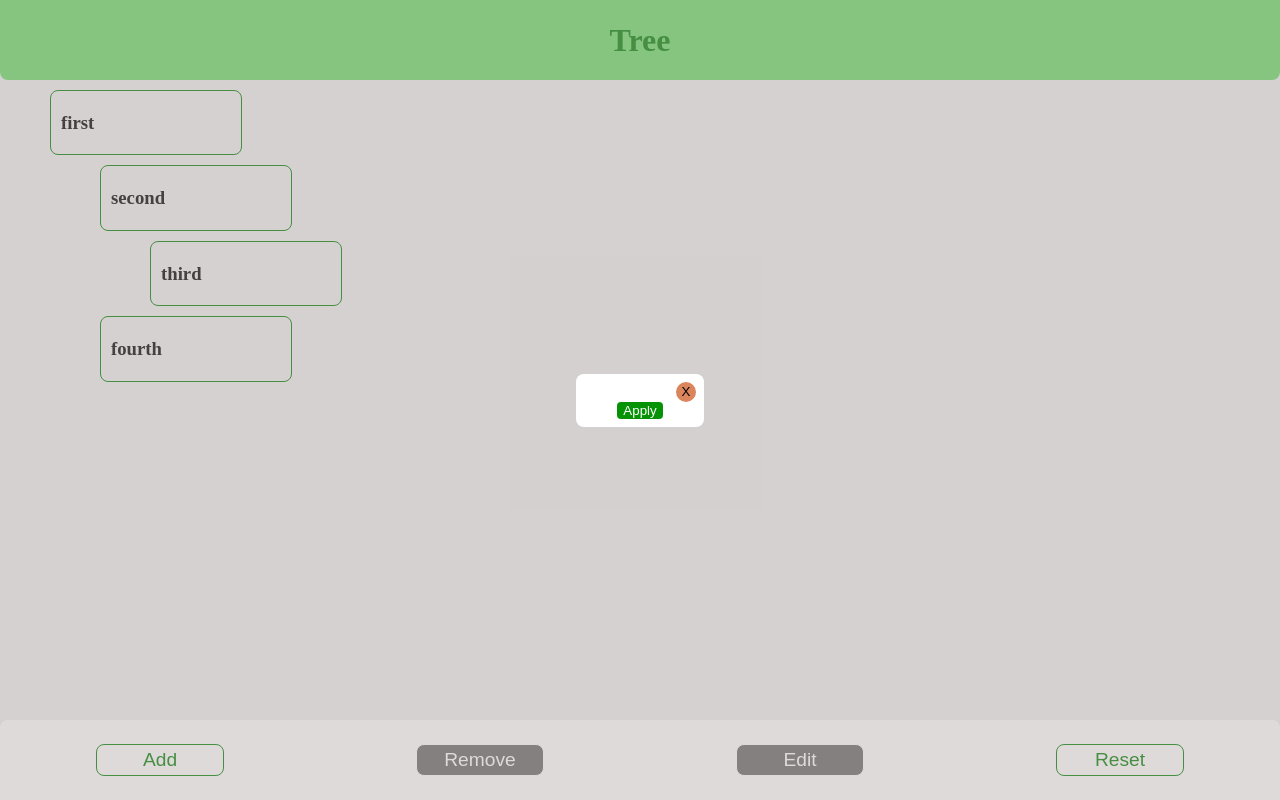
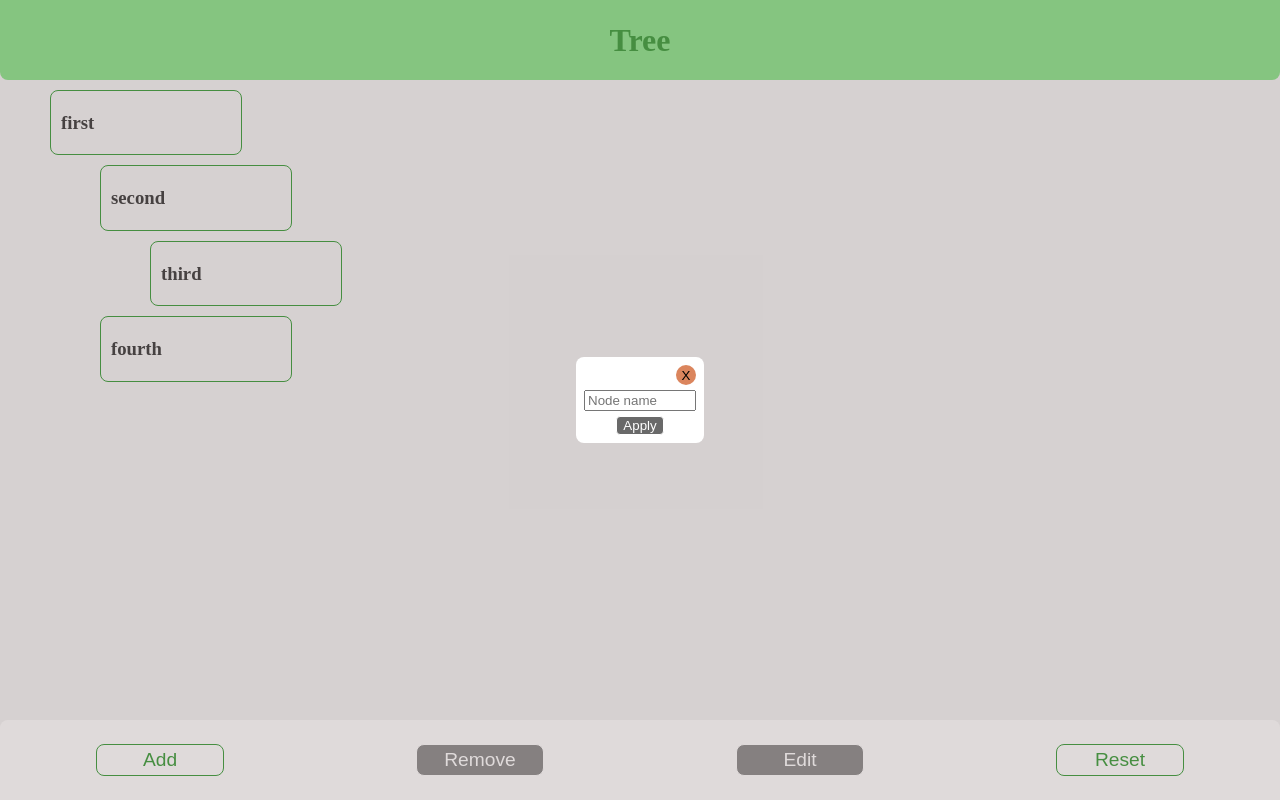
Before and after one commit to AlexZ04/tree-react, a React (Vite) app: page / in a window 1280 px wide. Both pictures are taken after a click on the button "Add". Built offline with nearby package versions, Linux system fonts and the light colour scheme.

Commit message:
add setting updating node

```diff
--- a/src/shared/Button/button.css
+++ b/src/shared/Button/button.css
@@ -26,16 +26,16 @@
 }
 
 *:disabled {
-    background-color: dimgrey;
-    color: white;
-    border: 1px solid white;
+    background-color: dimgrey !important;
+    color: white !important;
+    border: 1px solid white !important;
 }
 
 *:disabled:hover {
-    background-color: dimgrey;
-    cursor: no-drop;
+    background-color: dimgrey !important;
+    cursor: no-drop !important;
 }
 
 *:disabled:active {
-    opacity: 1;
+    opacity: 1 !important;
 }
--- a/src/widgets/Modal/Modal.css
+++ b/src/widgets/Modal/Modal.css
@@ -28,12 +28,25 @@
 
 .modal-window-body__head {
     width: 100%;
+    margin-bottom: 5px;
 }
 
 .modal-window-body__bottom {
     display: flex;
     justify-content: center;
     align-items: center;
+    width: 100%;
+}
+
+.modal-window-body__form {
+    display: flex;
+    align-items: center;
+    justify-content: space-around;
+    width: 100%;
+    margin-bottom: 5px;
+}
+
+input {
     width: 100%;
 }
 
--- a/src/widgets/Modal/Modal.tsx
+++ b/src/widgets/Modal/Modal.tsx
@@ -1,20 +1,35 @@
+import { useState } from "react";
 import { ModalProps } from "../../classes/ModalProps";
 import { useTree } from "../../hooks/UseTree";
 import "./Modal.css";
 
 export function Modal({ type, setModalType }: ModalProps) {
     const { selectedNode, addNode, updateNode } = useTree();
+    const [nodeName, setNodeName] = useState("");
 
-    console.log(selectedNode);
+    const applyChanges = () => {
+        if (nodeName.length < 1) return;
+
+        if (type === "adding") addNode(selectedNode, nodeName, false);
+        else updateNode(selectedNode, nodeName);
+
+        setModalType("closed");
+        setNodeName("");
+    };
+
+    const disableApply = () => {
+        if (nodeName.length < 1) return true;
+        return false;
+    };
 
     return (
         <div
             className={`modal-window ${type === "closed" ? "hidden" : ""}`}
-            onClick={() => setModalType("closed")}
+            onMouseDown={() => setModalType("closed")}
         >
             <div
                 className="modal-window-body"
-                onClick={(e) => e.stopPropagation()}
+                onMouseDown={(e) => e.stopPropagation()}
             >
                 <div className="modal-window-body__head">
                     <button
@@ -24,9 +39,26 @@ export function Modal({ type, setModalType }: ModalProps) {
                         X
                     </button>
                 </div>
-                <div className="modal-window-body__form"></div>
+
+                <div className="modal-window-body__form">
+                    <input
+                        placeholder="Node name"
+                        autoComplete="off"
+                        value={nodeName}
+                        onChange={(val) => setNodeName(val.target.value)}
+                    />
+
+                    {type === "adding" ? "" : ""}
+                </div>
+
                 <div className="modal-window-body__bottom">
-                    <button className="apply-button">Apply</button>
+                    <button
+                        className="apply-button"
+                        onClick={() => applyChanges()}
+                        disabled={disableApply()}
+                    >
+                        Apply
+                    </button>
                 </div>
             </div>
         </div>
```
